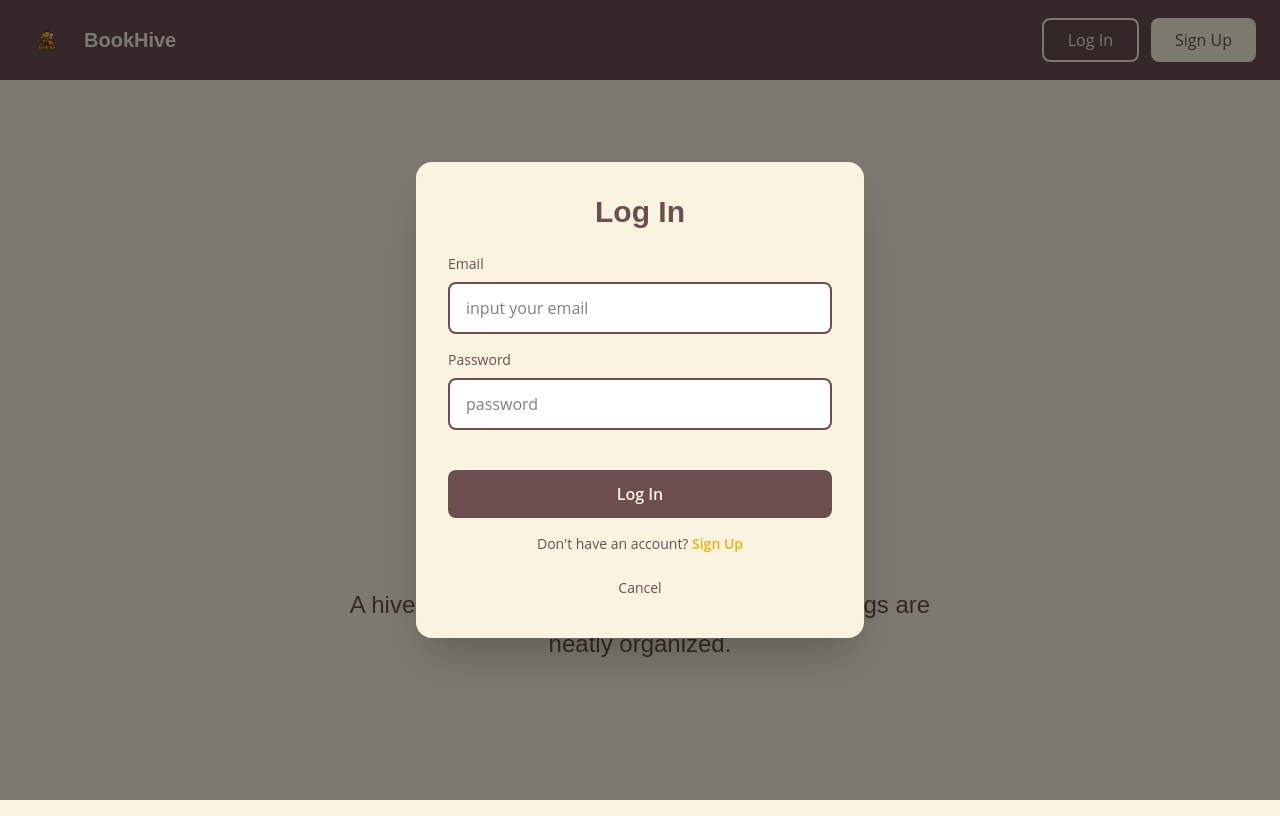
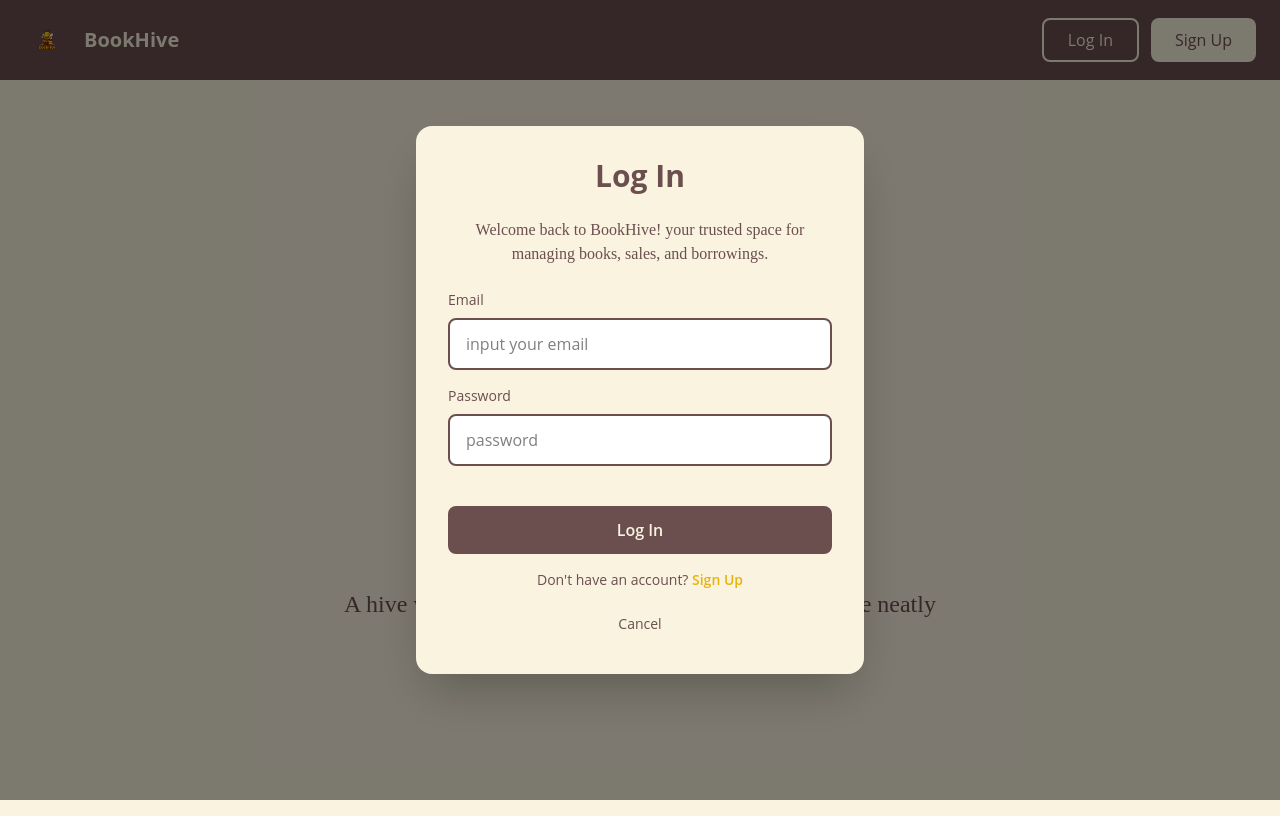
Before and after one commit to jobillee/Booktracker_umbao-gadapan, a React (Vite) app: page / in a window 1280 px wide. Both pictures are taken after a click on the button "Log In". Built offline with nearby package versions, Linux system fonts and the light colour scheme.

Commit message:
Update LandingPage.jsx

```diff
--- a/src/pages/LandingPage.jsx
+++ b/src/pages/LandingPage.jsx
@@ -1,19 +1,26 @@
 import React, { useState } from 'react';
+import { useNavigate } from "react-router-dom";   // ADDED FOR REDIRECT
 
 export default function LandingPage() {
   const [showLogin, setShowLogin] = useState(false);
   const [showSignup, setShowSignup] = useState(false);
 
+  const navigate = useNavigate();   // ADDED
+
   const handleLogin = (e) => {
     e.preventDefault();
-    // Add your login logic here
     console.log('Login submitted');
+
+    // REDIRECT AFTER LOGIN
+    navigate("/dashboard");
   };
 
   const handleSignup = (e) => {
     e.preventDefault();
-    // Add your signup logic here
     console.log('Signup submitted');
+
+    // REDIRECT AFTER SIGNUP
+    navigate("/dashboard");
   };
 
   const switchToSignup = () => {
@@ -47,7 +54,7 @@ export default function LandingPage() {
           </div>
           <span
             className="ml-2 md:ml-3 text-lg md:text-xl font-bold"
-            style={{ color: '#faf3e0', fontFamily: 'Quicksand, sans-serif' }}
+            style={{ color: '#faf3e0', fontFamily: 'Open Sans, sans-serif' }}
           >
             BookHive
           </span>
@@ -97,7 +104,7 @@ export default function LandingPage() {
         <p
           className="text-lg md:text-xl lg:text-2xl text-center max-w-2xl leading-relaxed px-4"
           style={{
-            fontFamily: 'Quicksand, sans-serif',
+            fontFamily: 'Quicksand',
             color: '#6b4f4f'
           }}
         >
@@ -122,10 +129,17 @@ export default function LandingPage() {
           >
             <h2
               className="text-2xl md:text-3xl font-bold mb-6 text-center"
-              style={{ fontFamily: 'Quicksand, sans-serif', color: '#6b4f4f' }}
+              style={{ fontFamily: 'Open Sans, sans-serif', color: '#6b4f4f' }}
             >
               Log In
             </h2>
+
+            <h4
+              className="text-2l md:text-3l  mb-6 text-center"
+              style={{ fontFamily: 'Quicksand', color: '#6b4f4f' }}
+            >
+              Welcome back to BookHive! your trusted space for managing books, sales, and borrowings.
+            </h4>
 
             <div className="space-y-4">
               <div>
@@ -138,7 +152,7 @@ export default function LandingPage() {
                 <input
                   type="email"
                   placeholder="input your email"
-                  className="w-full px-4 py-3 rounded-lg border-2 focus:outline-none focus:border-opacity-70"
+                  className="w-full px-4 py-3 rounded-lg border-2 focus:outline-none"
                   style={{
                     fontFamily: 'Open Sans, sans-serif',
                     borderColor: '#6b4f4f',
@@ -157,7 +171,7 @@ export default function LandingPage() {
                 <input
                   type="password"
                   placeholder="password"
-                  className="w-full px-4 py-3 rounded-lg border-2 focus:outline-none focus:border-opacity-70"
+                  className="w-full px-4 py-3 rounded-lg border-2 focus:outline-none"
                   style={{
                     fontFamily: 'Open Sans, sans-serif',
                     borderColor: '#6b4f4f',
@@ -178,7 +192,6 @@ export default function LandingPage() {
                 Log In
               </button>
 
-              {/* Signup Link */}
               <p className="text-center text-sm" style={{ fontFamily: 'Open Sans, sans-serif' }}>
                 <span style={{ color: '#6b4f4f' }}>Don't have an account? </span>
                 <button
@@ -222,10 +235,17 @@ export default function LandingPage() {
           >
             <h2
               className="text-2xl md:text-3xl font-bold mb-6 text-center"
-              style={{ fontFamily: 'Quicksand, sans-serif', color: '#6b4f4f' }}
+              style={{ fontFamily: 'Open Sans, san-serif', color: '#6b4f4f' }}
             >
               Sign Up
             </h2>
+
+            <h4
+              className="text-2l md:text-3l  mb-6 text-center"
+              style={{ fontFamily: 'Quicksand', color: '#6b4f4f' }}
+            >
+              Welcome to BookHive, Your personal hub for books, sales, and borrowings.
+            </h4>
 
             <div className="space-y-4">
               <div>
@@ -238,7 +258,7 @@ export default function LandingPage() {
                 <input
                   type="text"
                   placeholder="Input your fullname"
-                  className="w-full px-4 py-3 rounded-lg border-2 focus:outline-none focus:border-opacity-70"
+                  className="w-full px-4 py-3 rounded-lg border-2 focus:outline-none"
                   style={{
                     fontFamily: 'Open Sans, sans-serif',
                     borderColor: '#6b4f4f',
@@ -257,7 +277,7 @@ export default function LandingPage() {
                 <input
                   type="email"
                   placeholder="Input your email"
-                  className="w-full px-4 py-3 rounded-lg border-2 focus:outline-none focus:border-opacity-70"
+                  className="w-full px-4 py-3 rounded-lg border-2 focus:outline-none"
                   style={{
                     fontFamily: 'Open Sans, sans-serif',
                     borderColor: '#6b4f4f',
@@ -276,7 +296,7 @@ export default function LandingPage() {
                 <input
                   type="password"
                   placeholder="Input your password"
-                  className="w-full px-4 py-3 rounded-lg border-2 focus:outline-none focus:border-opacity-70"
+                  className="w-full px-4 py-3 rounded-lg border-2 focus:outline-none"
                   style={{
                     fontFamily: 'Open Sans, sans-serif',
                     borderColor: '#6b4f4f',
@@ -295,7 +315,7 @@ export default function LandingPage() {
                 <input
                   type="password"
                   placeholder="Confirm password"
-                  className="w-full px-4 py-3 rounded-lg border-2 focus:outline-none focus:border-opacity-70"
+                  className="w-full px-4 py-3 rounded-lg border-2 focus:outline-none"
                   style={{
                     fontFamily: 'Open Sans, sans-serif',
                     borderColor: '#6b4f4f',
@@ -312,7 +332,7 @@ export default function LandingPage() {
                   Role
                 </label>
                 <select
-                  className="w-full px-4 py-3 rounded-lg border-2 focus:outline-none focus:border-opacity-70"
+                  className="w-full px-4 py-3 rounded-lg border-2 focus:outline-none"
                   style={{
                     fontFamily: 'Open Sans, sans-serif',
                     borderColor: '#6b4f4f',
@@ -339,7 +359,6 @@ export default function LandingPage() {
                 Sign Up
               </button>
 
-              {/* Login Link */}
               <p className="text-center text-sm" style={{ fontFamily: 'Open Sans, sans-serif' }}>
                 <span style={{ color: '#6b4f4f' }}>Already have an account? </span>
                 <button
```
